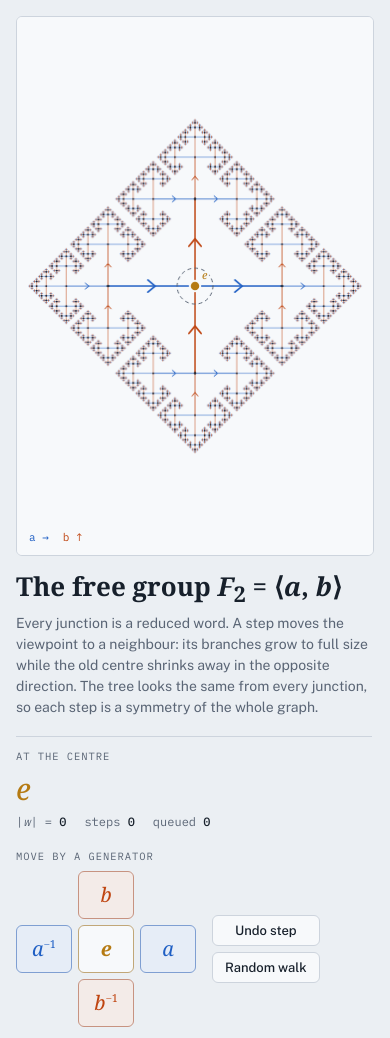
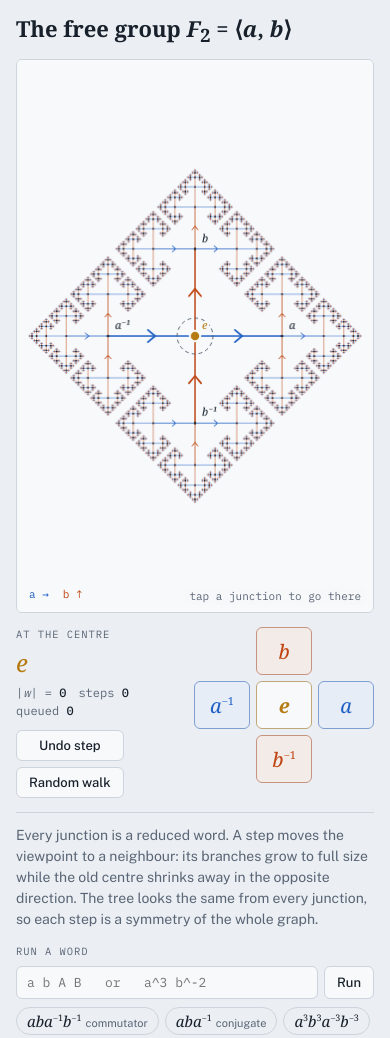
Before and after one commit to KanHarI/cayley-tree, a plain HTML site: page index.html in a window 390 px wide. Shown: the top 1038 px of the page. Drawn offline with nearby package versions, Linux system fonts and the light colour scheme; a web font is replaced by a local one.

Commit message:
Make the layout mobile friendly
On phones the tree and the move pad now share the first screen, with the
readout beside the pad and the prose below. Landscape phones keep the side
column with controls first. Adds touch-sized targets, no iOS input zoom,
sticky-hover fixes, safe-area padding, a larger tap radius on the tree,
and canvas labels trimmed to fit so neighbour labels show on small screens.

Co-Authored-By: Claude Opus 5.5 <noreply@anthropic.com>

```diff
--- a/index.html
+++ b/index.html
@@ -1,5 +1,8 @@
-<!doctype html><html><head><meta charset=utf8><meta name=viewport content="width=device-width,initial-scale=1,viewport-fit=cover"><style>:root{color-scheme:light;box-sizing:border-box;padding-top:env(safe-area-inset-top,0px);padding-bottom:env(safe-area-inset-bottom,0px)}html{scroll-padding-top:env(safe-area-inset-top,0px)}body{margin:0;padding:0;font:14px -apple-system,BlinkMacSystemFont,sans-serif;background:#fff;color:#000}img{max-width:100%}[hidden]:not([hidden=until-found i]){display:none!important}</style></head><body>
+<!doctype html><html lang="en"><head><meta charset=utf8><meta name=viewport content="width=device-width,initial-scale=1,viewport-fit=cover">
 <title>Cayley Tree of F₂</title>
+<meta name="theme-color" content="#EBEFF3" media="(prefers-color-scheme: light)">
+<meta name="theme-color" content="#0C1118" media="(prefers-color-scheme: dark)">
+<style>:root{color-scheme:light;box-sizing:border-box;padding-top:env(safe-area-inset-top,0px);padding-bottom:env(safe-area-inset-bottom,0px)}html{scroll-padding-top:env(safe-area-inset-top,0px)}body{margin:0;padding:0;font:14px -apple-system,BlinkMacSystemFont,sans-serif;background:#fff;color:#000}img{max-width:100%}[hidden]:not([hidden=until-found i]){display:none!important}</style></head><body>
 <link rel="preconnect" href="https://fonts.googleapis.com">
 <link rel="preconnect" href="https://fonts.gstatic.com" crossorigin>
 <link rel="stylesheet" href="https://fonts.googleapis.com/css2?family=STIX+Two+Text:ital,wght@0,400;0,600;1,400;1,600&family=Public+Sans:wght@400;500;600&family=IBM+Plex+Mono:wght@400;500&display=swap">
@@ -28,13 +31,16 @@
   --bg: #0C1118; --plate: #121923; --ink: #E5EAF1; --muted: #93A0B1; --rule: #283342;
   --gen-a: #74A7FF; --gen-b: #FF9363; --ident: #F0C04C; color-scheme: dark;
 }
+html { -webkit-text-size-adjust: 100%; text-size-adjust: 100%; }
 html, body { height: 100%; }
 body {
   background: var(--bg); color: var(--ink);
   font-family: var(--font-body); font-size: 14px; line-height: 1.5;
-  padding-inline: 16px; padding-block: 16px; box-sizing: border-box;
+  padding-block: 16px; box-sizing: border-box;
+  padding-left: max(16px, env(safe-area-inset-left, 0px)); padding-right: max(16px, env(safe-area-inset-right, 0px));
 }
 *, *::before, *::after { box-sizing: border-box; }
+button { touch-action: manipulation; -webkit-tap-highlight-color: transparent; }
 .app {
   height: 100%; display: grid; gap: 16px;
   grid-template-columns: minmax(0, 1fr) 330px;
@@ -51,9 +57,11 @@ body {
 }
 .axes .ka { color: var(--gen-a); } .axes .kb { color: var(--gen-b); }
 .hint {
-  position: absolute; right: 12px; bottom: 10px; pointer-events: none;
+  position: absolute; right: 8px; bottom: 7px; pointer-events: none; padding: 1px 4px; border-radius: 3px;
   font-family: var(--font-mono); font-size: 11px; color: var(--muted); text-align: right;
+  background: color-mix(in srgb, var(--plate) 88%, transparent);
 }
+.hint .h-touch { display: none; }
 
 .panel { min-width: 0; overflow-y: auto; display: flex; flex-direction: column; gap: 18px; padding-right: 2px; }
 h1 {
@@ -61,23 +69,31 @@ h1 {
   text-wrap: balance;
 }
 h1 i { font-weight: 600; }
-.lede { margin: 6px 0 0; color: var(--muted); max-width: 60ch; }
+.lede { margin: -12px 0 0; color: var(--muted); max-width: 60ch; }
 .lede i, .math { font-family: var(--font-math); font-style: italic; font-size: 1.08em; }
 .label {
   font-family: var(--font-mono); font-size: 10.5px; letter-spacing: .09em; text-transform: uppercase; color: var(--muted);
   margin: 0 0 6px;
 }
-.readout { border-top: 1px solid var(--rule); padding-top: 12px; }
+/* The dock holds the readout and the move controls; on phones it sits directly under the tree. */
+.dock {
+  display: grid; grid-template-columns: auto minmax(0, 1fr); align-items: center; column-gap: 16px;
+  grid-template-areas: "readout readout" "mlabel mlabel" "pad side";
+}
+.readout { grid-area: readout; min-width: 0; border-top: 1px solid var(--rule); padding-top: 12px; margin-bottom: 18px; }
+.move-label { grid-area: mlabel; }
 .word {
   font-family: var(--font-math); font-style: italic; font-size: 30px; line-height: 1.2;
-  overflow-wrap: anywhere; min-height: 36px;
+  overflow-wrap: anywhere; min-height: 36px; padding-right: 4px;
 }
+/* Single-line words keep their tail in view; the fade marks the clipped start. */
+.word.clipped { -webkit-mask-image: linear-gradient(to right, transparent, #000 28px); mask-image: linear-gradient(to right, transparent, #000 28px); }
 .word sup { font-size: .55em; font-style: normal; }
 .word .e { color: var(--ident); }
 .stats { display: flex; gap: 18px; margin-top: 6px; font-family: var(--font-mono); font-size: 12px; color: var(--muted); font-variant-numeric: tabular-nums; }
 .stats b { color: var(--ink); font-weight: 500; }
 
-.pad { display: grid; grid-template-columns: repeat(3, 56px); grid-template-rows: repeat(3, 48px); gap: 6px; }
+.pad { grid-area: pad; display: grid; grid-template-columns: repeat(3, 56px); grid-template-rows: repeat(3, 48px); gap: 6px; }
 .pad button {
   font-family: var(--font-math); font-style: italic; font-size: 20px;
   border-radius: 6px; cursor: pointer; border: 1px solid var(--rule); background: var(--plate); color: var(--ink);
@@ -91,19 +107,15 @@ h1 i { font-weight: 600; }
 .pad .ga { color: var(--gen-a); border-color: color-mix(in srgb, var(--gen-a) 45%, var(--rule)); background: color-mix(in srgb, var(--gen-a) 8%, var(--plate)); }
 .pad .gb { color: var(--gen-b); border-color: color-mix(in srgb, var(--gen-b) 45%, var(--rule)); background: color-mix(in srgb, var(--gen-b) 8%, var(--plate)); }
 .pad .home { color: var(--ident); font-weight: 600; border-color: color-mix(in srgb, var(--ident) 50%, var(--rule)); }
-.pad .ga:hover { background: color-mix(in srgb, var(--gen-a) 16%, var(--plate)); }
-.pad .gb:hover { background: color-mix(in srgb, var(--gen-b) 16%, var(--plate)); }
 .pad .up { grid-column: 2; grid-row: 1; } .pad .left { grid-column: 1; grid-row: 2; }
 .pad .home { grid-column: 2; grid-row: 2; } .pad .right { grid-column: 3; grid-row: 2; }
 .pad .down { grid-column: 2; grid-row: 3; }
-.moves { display: flex; gap: 16px; align-items: center; flex-wrap: wrap; }
-.side-btns { display: flex; flex-direction: column; gap: 6px; }
+.side-btns { grid-area: side; justify-self: start; display: flex; flex-direction: column; gap: 6px; }
 
 .btn {
   font-family: var(--font-body); font-size: 13px; font-weight: 500;
   padding: 7px 12px; border-radius: 6px; border: 1px solid var(--rule); background: var(--plate); color: var(--ink); cursor: pointer;
 }
-.btn:hover { border-color: var(--muted); }
 .btn[aria-pressed="true"] { background: var(--ink); color: var(--plate); border-color: var(--ink); }
 
 .prog { display: flex; gap: 6px; }
@@ -118,7 +130,6 @@ h1 i { font-weight: 600; }
 }
 .chip sup { font-size: .6em; font-style: normal; }
 .chip small { font-family: var(--font-body); font-style: normal; font-size: 11px; color: var(--muted); margin-left: 4px; }
-.chip:hover { border-color: var(--muted); }
 .msg { min-height: 1.2em; margin: 6px 0 0; font-size: 12px; color: var(--gen-b); }
 
 .settings { display: grid; gap: 12px; border-top: 1px solid var(--rule); padding-top: 12px; }
@@ -134,12 +145,56 @@ h1 i { font-weight: 600; }
 .note { font-size: 12.5px; color: var(--muted); border-top: 1px solid var(--rule); padding-top: 12px; margin: 0; max-width: 60ch; }
 .note kbd { font-family: var(--font-mono); font-size: 11px; border: 1px solid var(--rule); border-radius: 3px; padding: 0 4px; }
 
-@media (max-width: 860px) {
+/* Hover styles only where hover exists, so tapped buttons don't stay highlighted on touch screens. */
+@media (hover: hover) {
+  .pad .ga:hover { background: color-mix(in srgb, var(--gen-a) 16%, var(--plate)); }
+  .pad .gb:hover { background: color-mix(in srgb, var(--gen-b) 16%, var(--plate)); }
+  .btn:hover, .chip:hover { border-color: var(--muted); }
+}
+@media (hover: none) {
+  .hint .h-mouse, .kbd-only { display: none; }
+  .hint .h-touch { display: inline; }
+}
+/* Touch: finger-sized targets, and 16px input text so iOS doesn't zoom on focus. */
+@media (pointer: coarse) {
+  .btn { min-height: 44px; padding-inline: 14px; }
+  .chip { min-height: 40px; padding: 4px 13px; }
+  .seg button { min-height: 40px; padding-inline: 12px; }
+  .prog input { font-size: 16px; }
+}
+
+/* Phones on their side: keep the side column, with the controls ahead of the prose. */
+@media (orientation: landscape) and (max-height: 520px) and (min-width: 561px) {
+  body { padding-block: 10px; }
+  .app { gap: 12px; grid-template-columns: minmax(0, 1fr) 320px; }
+  .panel { gap: 14px; }
+  h1 { font-size: 20px; }
+  .readout { border-top: 0; padding-top: 0; margin-bottom: 10px; }
+  .move-label { display: none; }
+  .word { font-size: 26px; }
+  .pad { grid-template-rows: repeat(3, 44px); }
+  .panel > .lede { order: 1; margin-top: 0; border-top: 1px solid var(--rule); padding-top: 12px; }
+  .panel > .run, .panel > .settings, .panel > .note { order: 2; }
+}
+
+/* Narrow portrait screens: title, tree, then the controls right under it so both fit on the first screen. */
+@media (max-width: 860px) and (orientation: portrait), (max-width: 560px) {
   html, body { height: auto; }
-  .app { grid-template-columns: minmax(0, 1fr); height: auto; }
-  .stage { height: 64vh; min-height: 340px; }
-  .panel { overflow: visible; }
-  .hint { display: none; }
+  .app { display: flex; flex-direction: column; gap: 14px; height: auto; }
+  .panel { display: contents; }
+  .panel > * { order: 4; }
+  .panel > h1 { order: 1; font-size: 22px; }
+  .stage { order: 2; height: max(240px, calc(100vh - 290px)); height: max(240px, calc(100svh - 290px)); }
+  .panel > .dock {
+    order: 3; grid-template-columns: minmax(0, 1fr) auto; grid-template-areas: "readout pad" "side pad";
+    column-gap: 14px; row-gap: 10px; align-items: start;
+  }
+  .readout { border-top: 0; padding-top: 0; margin: 0; }
+  .move-label { display: none; }
+  .side-btns { align-self: end; }
+  .word { font-size: 24px; white-space: nowrap; overflow: hidden; overflow-wrap: normal; min-height: 0; }
+  .stats { flex-wrap: wrap; column-gap: 12px; row-gap: 0; }
+  .lede { margin: 0; border-top: 1px solid var(--rule); padding-top: 12px; }
 }
 </style>
 
@@ -147,25 +202,21 @@ h1 i { font-weight: 600; }
   <div class="stage" id="stage">
     <canvas id="cv" tabindex="0" aria-label="Cayley tree of the free group on a and b. Use arrow keys to move between junctions."></canvas>
     <div class="axes"><span class="ka">a →</span><span class="kb">b ↑</span></div>
-    <div class="hint">click any junction to travel there</div>
+    <div class="hint"><span class="h-mouse">click any junction to travel there</span><span class="h-touch">tap a junction to go there</span></div>
   </div>
 
-  <aside class="panel">
-    <header>
+  <div class="panel">
     <h1>The free group <i>F</i><sub>2</sub> = ⟨<i>a</i>, <i>b</i>⟩</h1>
     <p class="lede">Every junction is a reduced word. A step moves the viewpoint to a neighbour: its branches grow to full size while the old centre shrinks away in the opposite direction. The tree looks the same from every junction, so each step is a symmetry of the whole graph.</p>
-    </header>
 
+    <div class="dock">
       <section class="readout" aria-live="polite">
         <p class="label">At the centre</p>
         <div class="word" id="word"></div>
         <div class="stats"><span>|<i>w</i>| = <b id="len">0</b></span><span>steps <b id="steps">0</b></span><span>queued <b id="queued">0</b></span></div>
       </section>
-
-    <section>
-      <p class="label">Move by a generator</p>
-      <div class="moves">
-        <div class="pad">
+      <p class="label move-label">Move by a generator</p>
+      <div class="pad" role="group" aria-label="Move by a generator">
         <button class="gb up" data-g="1" title="Multiply by b (↑)"><i>b</i></button>
         <button class="ga left" data-g="2" title="Multiply by a⁻¹ (←)"><i>a</i><sup>−1</sup></button>
         <button class="home" id="home" title="Walk back to the identity (E)">e</button>
@@ -177,9 +228,8 @@ h1 i { font-weight: 600; }
         <button class="btn" id="walk" aria-pressed="false">Random walk</button>
       </div>
     </div>
-    </section>
 
-    <section>
+    <section class="run">
       <p class="label">Run a word</p>
       <form class="prog" id="progForm">
         <input id="prog" type="text" autocomplete="off" spellcheck="false" placeholder="a b A B   or   a^3 b^-2" aria-label="Word to run">
@@ -214,8 +264,8 @@ h1 i { font-weight: 600; }
       </div>
     </section>
 
-    <p class="note">Keys: <kbd>←</kbd><kbd>→</kbd> for <span class="math">a</span><sup>∓1</sup>, <kbd>↑</kbd><kbd>↓</kbd> for <span class="math">b</span><sup>±1</sup>, <kbd>E</kbd> home, <kbd>Space</kbd> random walk, <kbd>Backspace</kbd> undo. Switch labels to “From centre” to see that the view after every step is identical: left multiplication by <span class="math">g</span><sup>−1</sup> carries the neighbour <span class="math">g</span> to the centre and preserves every labelled edge. Run <span class="math">aba</span><sup>−1</sup><span class="math">b</span><sup>−1</sup> to see that the commutator does not close up: <span class="math">F</span><sub>2</sub> has no relations, so its Cayley graph is a tree.</p>
-  </aside>
+    <p class="note"><span class="kbd-only">Keys: <kbd>←</kbd><kbd>→</kbd> for <span class="math">a</span><sup>∓1</sup>, <kbd>↑</kbd><kbd>↓</kbd> for <span class="math">b</span><sup>±1</sup>, <kbd>E</kbd> home, <kbd>Space</kbd> random walk, <kbd>Backspace</kbd> undo. </span>Switch labels to “From centre” to see that the view after every step is identical: left multiplication by <span class="math">g</span><sup>−1</sup> carries the neighbour <span class="math">g</span> to the centre and preserves every labelled edge. Run <span class="math">aba</span><sup>−1</sup><span class="math">b</span><sup>−1</sup> to see that the commutator does not close up: <span class="math">F</span><sub>2</sub> has no relations, so its Cayley graph is a tree.</p>
+  </div>
 </div>
 
 <script>
@@ -235,9 +285,19 @@ h1 i { font-weight: 600; }
     }
     return out.map(r => ({ letter: r.i & 1 ? 'b' : 'a', exp: r.i >= 2 ? -r.n : r.n }));
   }
+  const runText = r => r.letter + (r.exp === 1 ? '' : String(r.exp).split('').map(c => SUP[c]).join(''));
   function wordText(w) {
     if (!w.length) return 'e';
-    return runs(w).map(r => r.letter + (r.exp === 1 ? '' : String(r.exp).split('').map(c => SUP[c]).join(''))).join('');
+    return runs(w).map(runText).join('');
+  }
+  // Canvas label for w that fits maxW in the current font, dropping leading runs behind an ellipsis.
+  function fitLabel(w, maxW) {
+    const full = wordText(w);
+    if (ctx.measureText(full).width <= maxW) return full;
+    let rs = runs(w).slice(-40);
+    let s = '…' + rs.map(runText).join('');
+    while (rs.length > 1 && ctx.measureText(s).width > maxW) { rs = rs.slice(1); s = '…' + rs.map(runText).join(''); }
+    return s;
   }
   function wordHTML(w, maxRuns = 60) {
     if (!w.length) return '<span class="e">e</span>';
@@ -267,6 +327,7 @@ h1 i { font-weight: 600; }
     dpr = Math.min(window.devicePixelRatio || 1, 2.5);
     W = r.width; H = r.height;
     cv.width = Math.round(W * dpr); cv.height = Math.round(H * dpr);
+    fitWord();
     requestRender();
   }).observe(stage);
 
@@ -376,7 +437,7 @@ h1 i { font-weight: 600; }
     function addNode(x, y, sz, onPath) {
       if (sz < 1.6) return;
       const node = { x, y, sz, isE: absW.length === 0, onPath };
-      if (sz > 58 && S.labels !== 'off') node.label = S.labels === 'abs' ? wordText(absW) : wordText(rel);
+      if (sz > Math.min(58, L * 0.4) && S.labels !== 'off') node.word = (S.labels === 'abs' ? absW : rel).slice();
       nodes.push(node);
       if (sz > 7) hits.push({ x, y, abs: absW.slice(), key: absW.join('') });
     }
@@ -465,12 +526,13 @@ h1 i { font-weight: 600; }
     // labels
     ctx.textBaseline = 'alphabetic'; ctx.lineJoin = 'round';
     for (const n of nodes) {
-      if (!n.label) continue;
+      if (!n.word) continue;
       const fs = Math.max(11, Math.min(21, n.sz * 0.1));
       ctx.font = `italic ${fs}px ${col.math}`;
       const x = n.x + 7, y = n.y - 7;
-      ctx.strokeStyle = col.plate; ctx.lineWidth = 4; ctx.strokeText(n.label, x, y);
-      ctx.fillStyle = n.isE && S.labels === 'abs' ? col.id : col.ink; ctx.fillText(n.label, x, y);
+      const label = fitLabel(n.word, n.sz - 12);   // stop short of the next junction to the right
+      ctx.strokeStyle = col.plate; ctx.lineWidth = 4; ctx.strokeText(label, x, y);
+      ctx.fillStyle = n.isE && S.labels === 'abs' ? col.id : col.ink; ctx.fillText(label, x, y);
     }
     // hover ring
     hover = null;
@@ -493,10 +555,13 @@ h1 i { font-weight: 600; }
   }
 
   // ---------- pointer ----------
+  let pointerKind = 'mouse';
+  cv.addEventListener('pointerdown', ev => { pointerKind = ev.pointerType; });
   function nearest(ev) {
     const r = cv.getBoundingClientRect();
     const x = ev.clientX - r.left, y = ev.clientY - r.top;
-    let best = null, bd = 18 * 18;
+    const reach = pointerKind === 'mouse' ? 18 : 30;   // fingers are less precise than a cursor
+    let best = null, bd = reach * reach;
     for (const h of hits) { const d = (h.x - x) ** 2 + (h.y - y) ** 2; if (d < bd) { bd = d; best = h; } }
     return best;
   }
@@ -512,8 +577,15 @@ h1 i { font-weight: 600; }
 
   // ---------- panel ----------
   const $ = id => document.getElementById(id);
+  // When the word is kept to one line (phones), scroll it so the newest letters stay visible.
+  function fitWord() {
+    const el = $('word');
+    el.classList.toggle('clipped', el.scrollWidth > el.clientWidth + 1);
+    el.scrollLeft = el.scrollWidth;
+  }
   function updatePanel() {
     $('word').innerHTML = wordHTML(cur);
+    fitWord();
     $('len').textContent = cur.length;
     $('steps').textContent = steps;
     $('queued').textContent = queue.length + (anim ? 1 : 0);
@@ -588,6 +660,9 @@ h1 i { font-weight: 600; }
     else if (e.key === ' ' && !(e.target.closest && e.target.closest('button'))) { e.preventDefault(); setWalk(!S.walk); }
   });
 
+  // iOS only applies :active styles when a touchstart listener exists
+  document.addEventListener('touchstart', () => {}, { passive: true });
+
   // repaint on theme change
   window.matchMedia('(prefers-color-scheme: dark)').addEventListener('change', requestRender);
   new MutationObserver(requestRender).observe(document.documentElement, { attributes: true, attributeFilter: ['data-theme'] });
```
Lines whose indentation alone changed are shown as unchanged.
